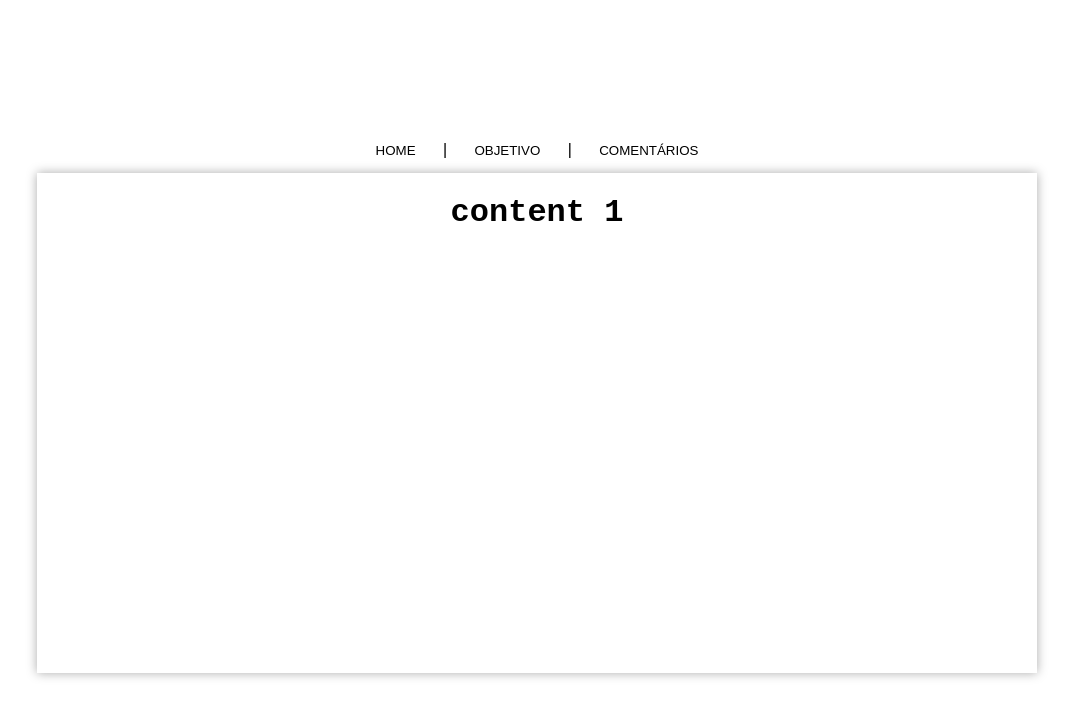
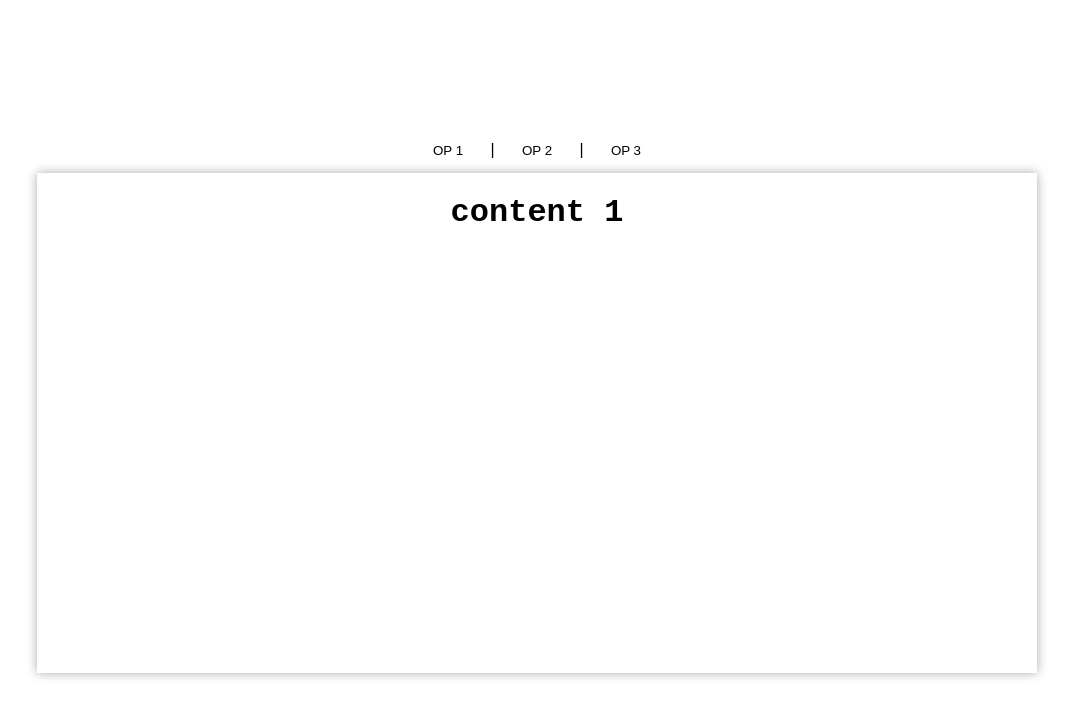
Before and after one commit to hatatori/clickwhithoutload, a plain HTML site: page index.html in a window 1280 px wide. Shown: the whole page, without its empty margins (103-1176 px from the left). Drawn offline with Linux system fonts and the light colour scheme.

Commit message:
Update index.html

```diff
--- a/index.html
+++ b/index.html
@@ -3,9 +3,9 @@
 <div>
 	<nav id='menu'>
 
-		<button id='home'>HOME</button> |
-		<button id='contacts'>OBJETIVO</button> |
-		<button id='pictures'>COMENTÁRIOS</button>
+		<button id='home'>OP 1</button> |
+		<button id='contacts'>OP 2</button> |
+		<button id='pictures'>OP 3</button>
 
 	</nav>
 
```
